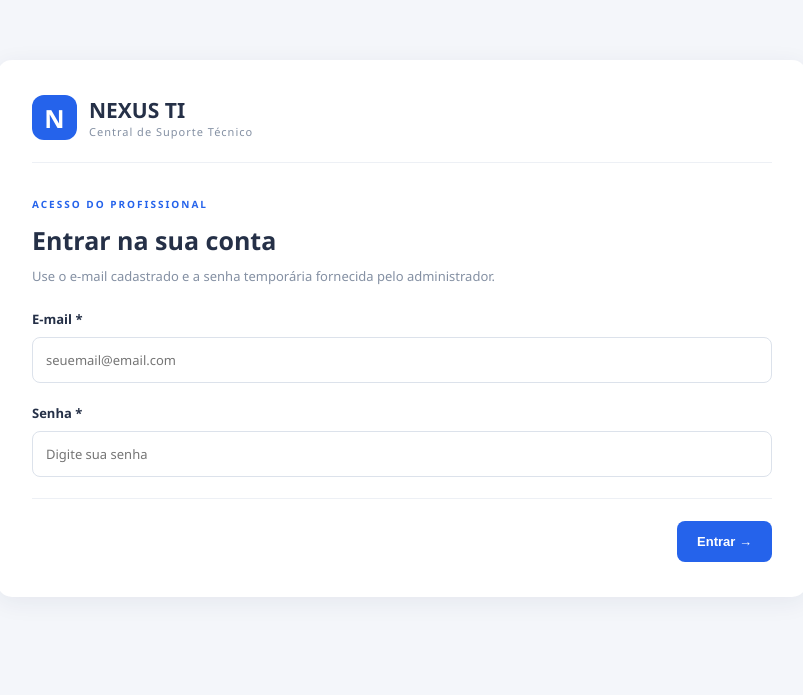
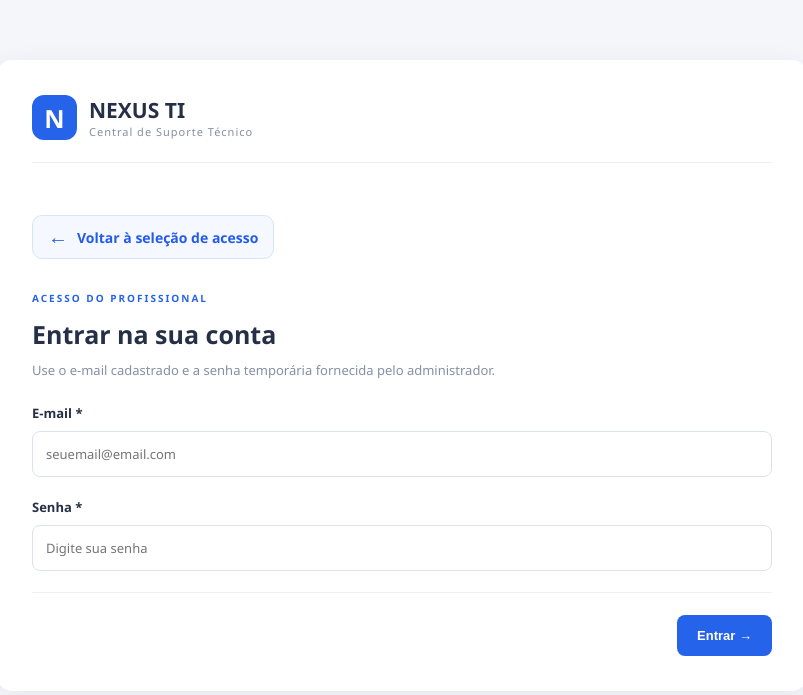
Before and after one commit to ryancavalcante1-ctrl/NEXUS-TI-public, a Flask app: page /login-tecnico in a window 1280 px wide. Shown: the top 695 px of the page, without its empty margins (238-1041 px from the left). Run offline with Flask 3, Linux system fonts and the light colour scheme; some libraries are stand-ins or nearby versions.

Commit message:
Adiciona botão voltar nas telas de login

```diff
--- a/templates/login_colaborador.html
+++ b/templates/login_colaborador.html
@@ -13,6 +13,9 @@
         .collab-login .form-group { margin-bottom: 16px; }
         .collab-login input { width: 100%; box-sizing: border-box; }
         .collab-login form button { width: 100%; border: 0; cursor: pointer; }
+        .back-access { display: inline-flex; align-items: center; gap: 9px; margin: 0 0 24px; padding: 10px 14px; border: 1px solid #d7e3ff; border-radius: 10px; background: #f5f8ff; color: #245be8; font-size: 13px; font-weight: 600; text-decoration: none; transition: background .18s, border-color .18s, transform .18s; }
+        .back-access:hover { background: #edf3ff; border-color: #9bb8ff; transform: translateX(-2px); }
+        .back-access span { font-size: 19px; line-height: 1; }
         .access-section { margin-top: 26px; padding-top: 22px; border-top: 1px solid #edf1f7; }
         .access-title { margin: 0 0 12px; color: #253653; font-size: 14px; font-weight: 700; }
         .access-grid { display: grid; grid-template-columns: 1fr 1fr; gap: 12px; }
@@ -33,6 +36,9 @@
             <div class="form-logo">N</div>
             <div><h1>NEXUS TI</h1><p>Portal do colaborador</p></div>
         </div>
+        <a class="back-access" href="{{ url_for('login_administrador') }}">
+            <span aria-hidden="true">←</span> Voltar à seleção de acesso
+        </a>
         <div class="form-title">
             <span>ABERTURA DE CHAMADOS</span>
             <h2>Entrar na sua conta</h2>
--- a/templates/login_tecnico.html
+++ b/templates/login_tecnico.html
@@ -5,6 +5,29 @@
     <meta name="viewport" content="width=device-width, initial-scale=1.0">
     <title>Login do Técnico | NEXUS TI</title>
     <link rel="stylesheet" href="{{ url_for('static', filename='style.css') }}">
+    <style>
+        .back-access {
+            display: inline-flex;
+            align-items: center;
+            gap: 9px;
+            margin: 24px 0 26px;
+            padding: 11px 15px;
+            border: 1px solid #d7e3ff;
+            border-radius: 10px;
+            background: #f5f8ff;
+            color: #245be8;
+            font-size: 14px;
+            font-weight: 600;
+            text-decoration: none;
+            transition: background .18s, border-color .18s, transform .18s;
+        }
+        .back-access:hover {
+            background: #edf3ff;
+            border-color: #9bb8ff;
+            transform: translateX(-2px);
+        }
+        .back-access span { font-size: 20px; line-height: 1; }
+    </style>
 </head>
 <body>
     <main class="form-page">
@@ -16,6 +39,10 @@
                     <p>Central de Suporte Técnico</p>
                 </div>
             </div>
+
+            <a class="back-access" href="{{ url_for('login_administrador') }}">
+                <span aria-hidden="true">←</span> Voltar à seleção de acesso
+            </a>
 
             <div class="form-title">
                 <span>ACESSO DO PROFISSIONAL</span>
```
